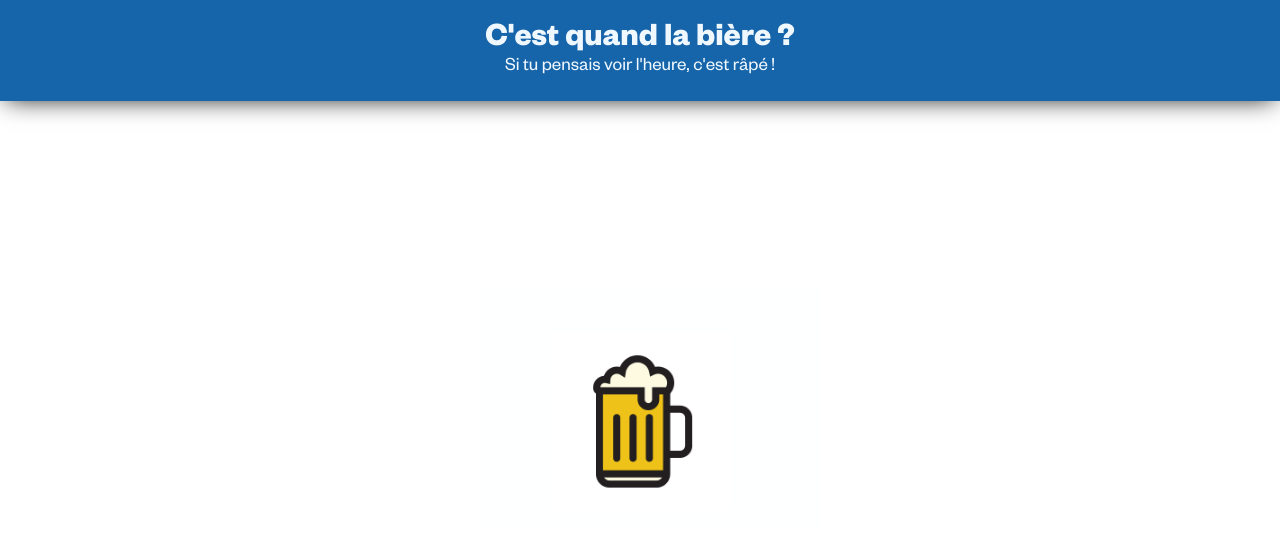
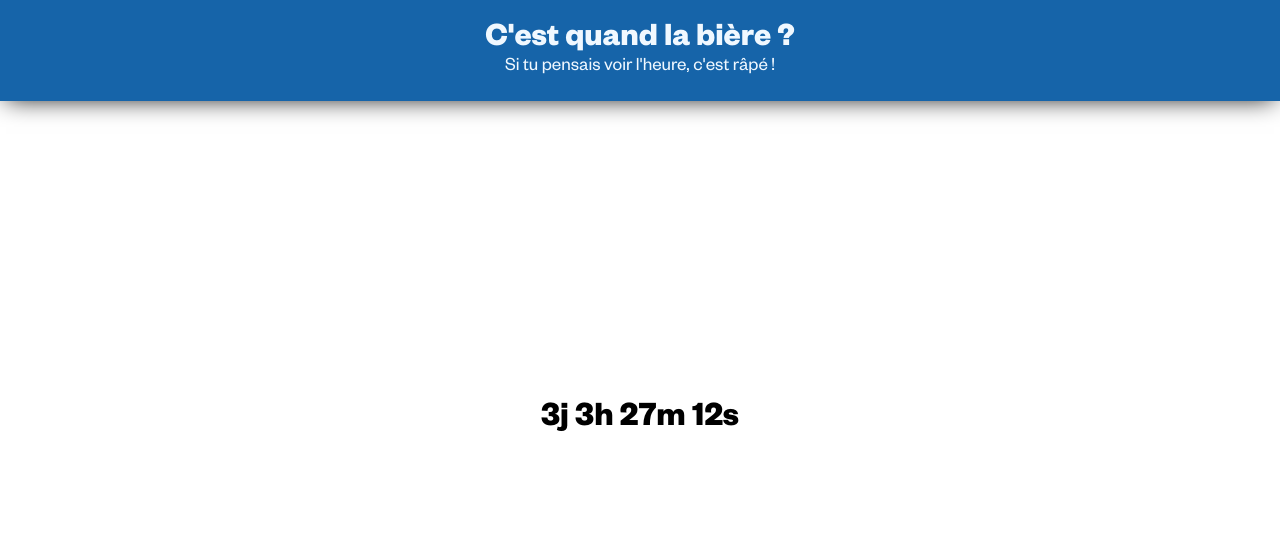
Before and after one commit to Erwann-M/Erwann-M.github.io, a plain HTML site: page index.html in a window 1280 px wide. Drawn offline with Linux system fonts and the light colour scheme.

Commit message:
Update index.html

```diff
--- a/index.html
+++ b/index.html
@@ -23,7 +23,7 @@
     <script>
         // Set the date we're counting down to
         // date format: yyyy-mm-dd
-        var countDownDate = new Date("2023-05-06T16:00:00").getTime();
+        var countDownDate = new Date("2023-05-12T16:00:00").getTime();
 
         // Update the count down every 1 second
         var x = setInterval(function() {
```
